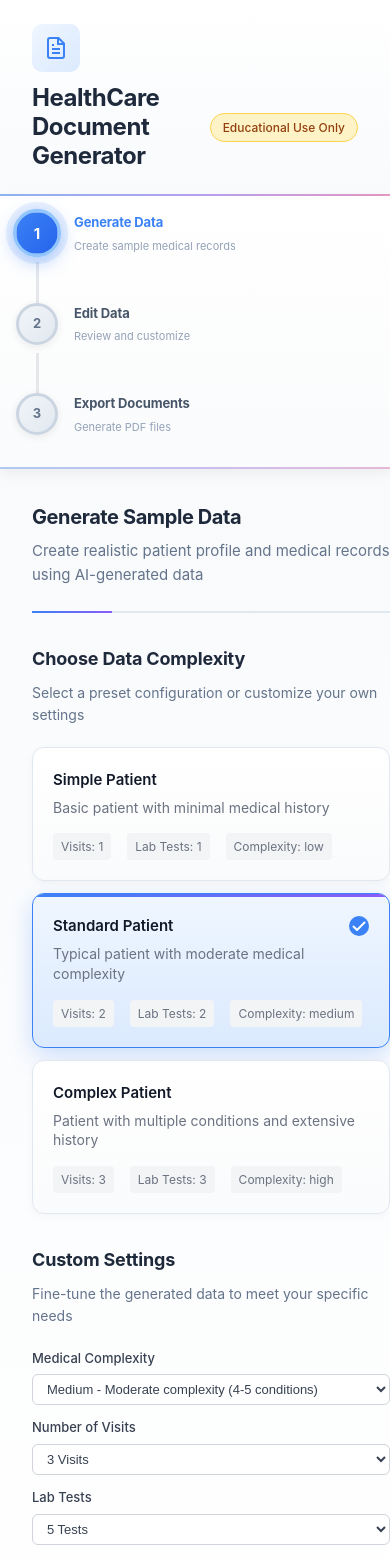
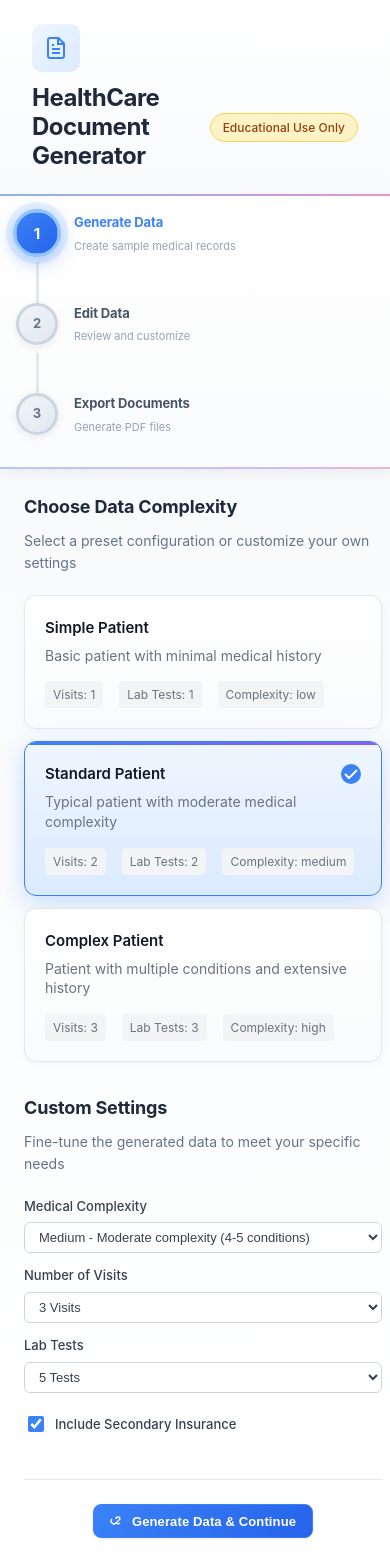
Before and after one commit to huangyingting/react-pdf-reports, a React (Create React App) app: page / in a window 390 px wide. Shown: the top 1566 px of the page. Built offline with nearby package versions, Linux system fonts and the light colour scheme.

Commit message:
feat: Refactor styles and structure for step components, consolidating common styles into shared.css

```diff
--- a/src/components/DocumentCard.tsx
+++ b/src/components/DocumentCard.tsx
@@ -20,8 +20,9 @@ const DocumentCard: React.FC<DocumentCardProps> = ({
 }) => {
   return (
     <div className={`document-card${compact ? ' compact' : ''}`}>
+      <div className="document-header">
         <div className="document-icon">
-        <svg width="48" height="48" viewBox="0 0 24 24" fill="none" stroke="currentColor" strokeWidth="1.5">
+          <svg width="24" height="24" viewBox="0 0 24 24" fill="none" stroke="currentColor" strokeWidth="1.5">
             <path d="M14.5 2H6a2 2 0 0 0-2 2v16a2 2 0 0 0 2 2h12a2 2 0 0 0 2-2V7.5L14.5 2z"/>
             <polyline points="14,2 14,8 20,8"/>
             <line x1="16" y1="13" x2="8" y2="13"/>
@@ -29,8 +30,9 @@ const DocumentCard: React.FC<DocumentCardProps> = ({
             <polyline points="10,9 9,9 8,9"/>
           </svg>
         </div>
+        <h3 className="document-title">{title}</h3>
+      </div>
       <div className="document-content">
-        <h3 className="document-title">{title}</h3>
         <p className="document-description">{description}</p>
       </div>
       <div className="document-actions">
--- a/src/components/EditDataStep.css
+++ b/src/components/EditDataStep.css
@@ -1,67 +1,10 @@
 /* Import shared styles */
 @import './shared.css';
 
-/* Main Container - full width */
-.edit-data-step {
-  width: 100%;
-  padding: 0;
-  background: linear-gradient(to bottom, #f8fafc 0%, #ffffff 100%);
-  min-height: 100vh;
-}
+/* Import shared styles */
+@import './shared.css';
 
-.step-content {
-  background: transparent;
-  border-radius: 0;
-  padding: 2.5rem;
-  box-shadow: none;
-}
-
-.step-header {
-  display: flex;
-  align-items: flex-start;
-  gap: 1rem;
-  margin-bottom: 2rem;
-  padding-bottom: 1.5rem;
-  border-bottom: 2px solid #e2e8f0;
-  position: relative;
-}
-
-.step-header::after {
-  content: '';
-  position: absolute;
-  bottom: -2px;
-  left: 0;
-  width: 80px;
-  height: 2px;
-  background: linear-gradient(90deg, #3b82f6 0%, #8b5cf6 100%);
-}
-
-.step-icon {
-  color: #3b82f6;
-  flex-shrink: 0;
-  margin-top: 0.25rem;
-  background: linear-gradient(135deg, #eff6ff 0%, #dbeafe 100%);
-  padding: 0.625rem;
-  border-radius: 8px;
-  display: flex;
-  align-items: center;
-  justify-content: center;
-}
-
-.step-header h2 {
-  margin: 0 0 0.375rem 0;
-  font-size: 1.75rem;
-  font-weight: 700;
-  color: #1e293b;
-  letter-spacing: -0.02em;
-}
-
-.step-header p {
-  margin: 0;
-  color: #64748b;
-  font-size: 0.9375rem;
-  line-height: 1.6;
-}
+/* Component-specific styles only */
 
 .loading-state {
   display: flex;
@@ -331,14 +274,7 @@
 
 /* Responsive Design */
 @media (max-width: 768px) {
-  .edit-data-step {
-    padding: 0.5rem;
-  }
-
-  .step-content {
-    padding: 1.5rem;
-  }
-
+  /* Component-specific responsive styles */
   .section-nav {
     padding: 0.375rem;
     gap: 0.375rem;
@@ -372,14 +308,10 @@
   .edit-content {
     padding: 1.5rem;
   }
-
-  .step-header {
-    flex-direction: column;
-    gap: 1rem;
-  }
 }
 
 @media (max-width: 480px) {
+  /* Component-specific responsive styles */
   .section-nav {
     flex-direction: column;
   }
--- a/src/components/EditDataStep.tsx
+++ b/src/components/EditDataStep.tsx
@@ -120,12 +120,6 @@ const EditDataStep: React.FC<EditDataStepProps> = ({ medicalData, onDataUpdated,
   return (
     <div className="edit-data-step">
       <div className="step-content">
-        <div className="step-header">
-          <div>
-            <h2>Review & Edit Data</h2>
-            <p>Review and modify patient information before generating documents</p>
-          </div>
-        </div>
 
         <div className="edit-interface">
           <div className="section-nav">
--- a/src/components/ExportPdfStep.css
+++ b/src/components/ExportPdfStep.css
@@ -1,74 +1,7 @@
 /* Import shared styles */
 @import './shared.css';
 
-/* Main Container - full width */
-.export-pdf-step {
-  width: 100%;
-  padding: 0;
-  background: linear-gradient(to bottom, #f8fafc 0%, #ffffff 100%);
-  min-height: 100vh;
-}
-
-.step-content {
-  background: transparent;
-  border-radius: 0;
-  padding: 2.5rem;
-  box-shadow: none;
-}
-
-.step-header {
-  display: flex;
-  align-items: flex-start;
-  gap: 1rem;
-  margin-bottom: 2rem;
-  padding-bottom: 1.5rem;
-  border-bottom: 2px solid #e2e8f0;
-  position: relative;
-}
-
-.step-header::after {
-  content: '';
-  position: absolute;
-  bottom: -2px;
-  left: 0;
-  width: 80px;
-  height: 2px;
-  background: linear-gradient(90deg, #3b82f6 0%, #8b5cf6 100%);
-}
-
-.step-header h2 {
-  margin: 0 0 0.375rem 0;
-  font-size: 1.75rem;
-  font-weight: 700;
-  color: #1e293b;
-  letter-spacing: -0.02em;
-}
-
-.step-header p {
-  margin: 0;
-  color: #64748b;
-  font-size: 0.9375rem;
-  line-height: 1.6;
-}
-
-/* No Data Message */
-.no-data-message {
-  text-align: center;
-  padding: 4rem 2rem;
-}
-
-.no-data-message h2 {
-  margin: 0 0 0.5rem 0;
-  color: #111827;
-  font-size: 1.5rem;
-  font-weight: 600;
-}
-
-.no-data-message p {
-  margin: 0 0 1.5rem 0;
-  color: #6b7280;
-  font-size: 0.875rem;
-}
+/* Component-specific styles only */
 
 /* Export Settings */
 .export-settings {
@@ -429,15 +362,7 @@
 }
 
 /* Step Navigation */
-.step-navigation {
-  display: flex;
-  justify-content: center;
-  align-items: center;
-  margin-top: 1.25rem;
-  padding-top: 1.25rem;
-  border-top: 1px solid #e5e7eb;
-  gap: 1rem;
-}
+/* Step navigation inherited from shared.css */
 
 /* Button styles inherited from shared.css */
 
@@ -450,20 +375,7 @@
 }
 
 @media (max-width: 768px) {
-  .export-pdf-step,
-  .edit-data-step {
-    padding: 1rem;
-  }
-
-  .step-content {
-    padding: 1.5rem;
-  }
-
-  .step-header {
-    flex-direction: column;
-    gap: 1rem;
-  }
-
+  /* Component-specific responsive styles */
   .settings-grid {
     grid-template-columns: 1fr;
     gap: 1rem;
@@ -475,11 +387,6 @@
 
   .watermark-grid {
     grid-template-columns: 1fr;
-    gap: 0.75rem;
-  }
-
-  .step-navigation {
-    flex-wrap: wrap;
     gap: 0.75rem;
   }
 
@@ -504,18 +411,7 @@
 }
 
 @media (max-width: 480px) {
-  .export-pdf-step,
-  .edit-data-step {
-    padding: 0.5rem;
-  }
-
-  .step-content {
-    padding: 1rem;
-  }
-
-  .step-header h2 {
-    font-size: 1.25rem;
-  }
+  /* Component-specific responsive styles */
 
   .export-settings h3 {
     font-size: 0.9rem;
--- a/src/components/ExportPdfStep.tsx
+++ b/src/components/ExportPdfStep.tsx
@@ -65,12 +65,7 @@ const ExportPdfStep: React.FC<ExportPdfStepProps> = ({
   return (
     <div className="export-pdf-step">
       <div className="step-content">
-        <div className="step-header">
-          <div>
-            <h2>Generate Documents</h2>
-            <p>Your medical records are ready! Configure export settings and generate your documents.</p>
-          </div>
-        </div>
+
 
         <div className="export-settings">
           <h3>Export Settings</h3>
--- a/src/components/GenerateDataStep.css
+++ b/src/components/GenerateDataStep.css
@@ -1,67 +1,10 @@
 /* Import shared styles */
 @import './shared.css';
 
-/* Main Container - full width */
-.generate-data-step {
-  width: 100%;
-  padding: 0;
-  background: linear-gradient(to bottom, #f8fafc 0%, #ffffff 100%);
-  min-height: 100vh;
-}
+/* Import shared styles */
+@import './shared.css';
 
-.step-content {
-  background: transparent;
-  border-radius: 0;
-  padding: 2.5rem;
-  box-shadow: none;
-}
-
-.step-header {
-  display: flex;
-  align-items: flex-start;
-  gap: 1rem;
-  margin-bottom: 2rem;
-  padding-bottom: 1.5rem;
-  border-bottom: 2px solid #e2e8f0;
-  position: relative;
-}
-
-.step-header::after {
-  content: '';
-  position: absolute;
-  bottom: -2px;
-  left: 0;
-  width: 80px;
-  height: 2px;
-  background: linear-gradient(90deg, #3b82f6 0%, #8b5cf6 100%);
-}
-
-.step-icon {
-  color: #3b82f6;
-  flex-shrink: 0;
-  margin-top: 0.25rem;
-  background: linear-gradient(135deg, #eff6ff 0%, #dbeafe 100%);
-  padding: 0.625rem;
-  border-radius: 8px;
-  display: flex;
-  align-items: center;
-  justify-content: center;
-}
-
-.step-header h2 {
-  margin: 0 0 0.375rem 0;
-  font-size: 1.75rem;
-  font-weight: 700;
-  color: #1e293b;
-  letter-spacing: -0.02em;
-}
-
-.step-header p {
-  margin: 0;
-  color: #64748b;
-  font-size: 0.9375rem;
-  line-height: 1.6;
-}
+/* Component-specific styles only */
 
 .data-generation-options {
   display: flex;
@@ -342,14 +285,7 @@
 
 /* Responsive Design */
 @media (max-width: 768px) {
-  .generate-data-step {
-    padding: 1rem;
-  }
-
-  .step-content {
-    padding: 1.5rem;
-  }
-
+  /* Component-specific responsive styles */
   .preset-cards {
     grid-template-columns: 1fr;
   }
@@ -366,9 +302,4 @@
     flex-direction: column;
     align-items: stretch;
   }
-
-  .step-header {
-    flex-direction: column;
-    gap: 1rem;
-  }
 }
--- a/src/components/GenerateDataStep.tsx
+++ b/src/components/GenerateDataStep.tsx
@@ -47,12 +47,7 @@ const GenerateDataStep: React.FC<GenerateDataStepProps> = ({ onDataGenerated, on
   return (
     <div className="generate-data-step">
       <div className="step-content">
-        <div className="step-header">
-          <div>
-            <h2>Generate Sample Data</h2>
-            <p>Create realistic patient profile and medical records using AI-generated data</p>
-          </div>
-        </div>
+
 
         <div className="data-generation-options">
           <div className="section">
--- a/src/components/shared.css
+++ b/src/components/shared.css
@@ -2,6 +2,103 @@
    SHARED COMPONENT STYLES
    Common styles used across multiple components
    ============================================ */
+
+/* ===== STEP CONTAINERS ===== */
+.generate-data-step,
+.edit-data-step,
+.export-pdf-step {
+  width: 100%;
+  padding: 0;
+  background: linear-gradient(to bottom, #f8fafc 0%, #ffffff 100%);
+  min-height: 100vh;
+}
+
+.step-content {
+  background: transparent;
+  border-radius: 0;
+  padding: 2.5rem;
+  box-shadow: none;
+}
+
+.step-header {
+  display: flex;
+  align-items: flex-start;
+  gap: 1rem;
+  margin-bottom: 2rem;
+  padding-bottom: 1.5rem;
+  border-bottom: 2px solid #e2e8f0;
+  position: relative;
+}
+
+.step-header::after {
+  content: '';
+  position: absolute;
+  bottom: -2px;
+  left: 0;
+  width: 80px;
+  height: 2px;
+  background: linear-gradient(90deg, #3b82f6 0%, #8b5cf6 100%);
+}
+
+.step-icon {
+  color: #3b82f6;
+  flex-shrink: 0;
+  margin-top: 0.25rem;
+  background: linear-gradient(135deg, #eff6ff 0%, #dbeafe 100%);
+  padding: 0.625rem;
+  border-radius: 8px;
+  display: flex;
+  align-items: center;
+  justify-content: center;
+}
+
+.step-header h2 {
+  margin: 0 0 0.375rem 0;
+  font-size: 1.75rem;
+  font-weight: 700;
+  color: #1e293b;
+  letter-spacing: -0.02em;
+}
+
+.step-header p {
+  margin: 0;
+  color: #64748b;
+  font-size: 0.9375rem;
+  line-height: 1.6;
+}
+
+.step-navigation {
+  display: flex;
+  justify-content: center;
+  align-items: center;
+  margin-top: 2.5rem;
+  padding-top: 2rem;
+  border-top: 2px solid #e2e8f0;
+  gap: 1rem;
+}
+
+/* No Data Message */
+.no-data-message {
+  text-align: center;
+  padding: 4rem 2rem;
+  background: white;
+  border-radius: 12px;
+  box-shadow: 0 2px 8px rgba(0, 0, 0, 0.04);
+}
+
+.no-data-message h2 {
+  margin: 0 0 1rem 0;
+  color: #1e293b;
+  font-size: 1.5rem;
+  font-weight: 700;
+}
+
+.no-data-message p {
+  margin: 0 0 2rem 0;
+  color: #64748b;
+  font-size: 0.9375rem;
+  line-height: 1.6;
+}
 
 /* ===== BUTTONS ===== */
 .btn {
@@ -310,11 +407,42 @@
 
 /* ===== RESPONSIVE UTILITIES ===== */
 @media (max-width: 768px) {
+  /* Steps */
+  .generate-data-step,
+  .edit-data-step,
+  .export-pdf-step {
+    padding: 1rem;
+  }
+
+  .step-content {
+    padding: 1.5rem;
+  }
+
+  .step-header {
+    flex-direction: column;
+    gap: 1rem;
+  }
+
+  .step-header h2 {
+    font-size: 1.5rem;
+  }
+
+  .step-header p {
+    font-size: 0.875rem;
+  }
+
+  .step-navigation {
+    flex-wrap: wrap;
+    gap: 0.75rem;
+  }
+
+  /* Buttons */
   .btn {
     padding: 0.625rem 1.25rem;
     font-size: 0.875rem;
   }
 
+  /* Section headers */
   .section-header h2 {
     font-size: 1.5rem;
   }
@@ -323,10 +451,12 @@
     font-size: 0.875rem;
   }
 
+  /* Cards */
   .card {
     padding: 1.5rem;
   }
 
+  /* Forms */
   .form-input,
   .form-select,
   .form-textarea {
@@ -336,19 +466,38 @@
 }
 
 @media (max-width: 480px) {
+  /* Steps */
+  .generate-data-step,
+  .edit-data-step,
+  .export-pdf-step {
+    padding: 0.5rem;
+  }
+
+  .step-content {
+    padding: 1rem;
+  }
+
+  .step-header h2 {
+    font-size: 1.25rem;
+  }
+
+  /* Buttons */
   .btn {
     padding: 0.5rem 1rem;
     font-size: 0.8125rem;
   }
 
+  /* Section headers */
   .section-header h2 {
     font-size: 1.25rem;
   }
 
+  /* Cards */
   .card {
     padding: 1.25rem;
   }
 
+  /* Forms */
   .form-input,
   .form-select,
   .form-textarea {
```
Also changed, not shown: src/App.css (+1 -18 lines), src/components/DocumentCard.css (+29 -15 lines). Lines whose indentation alone changed are shown as unchanged.
